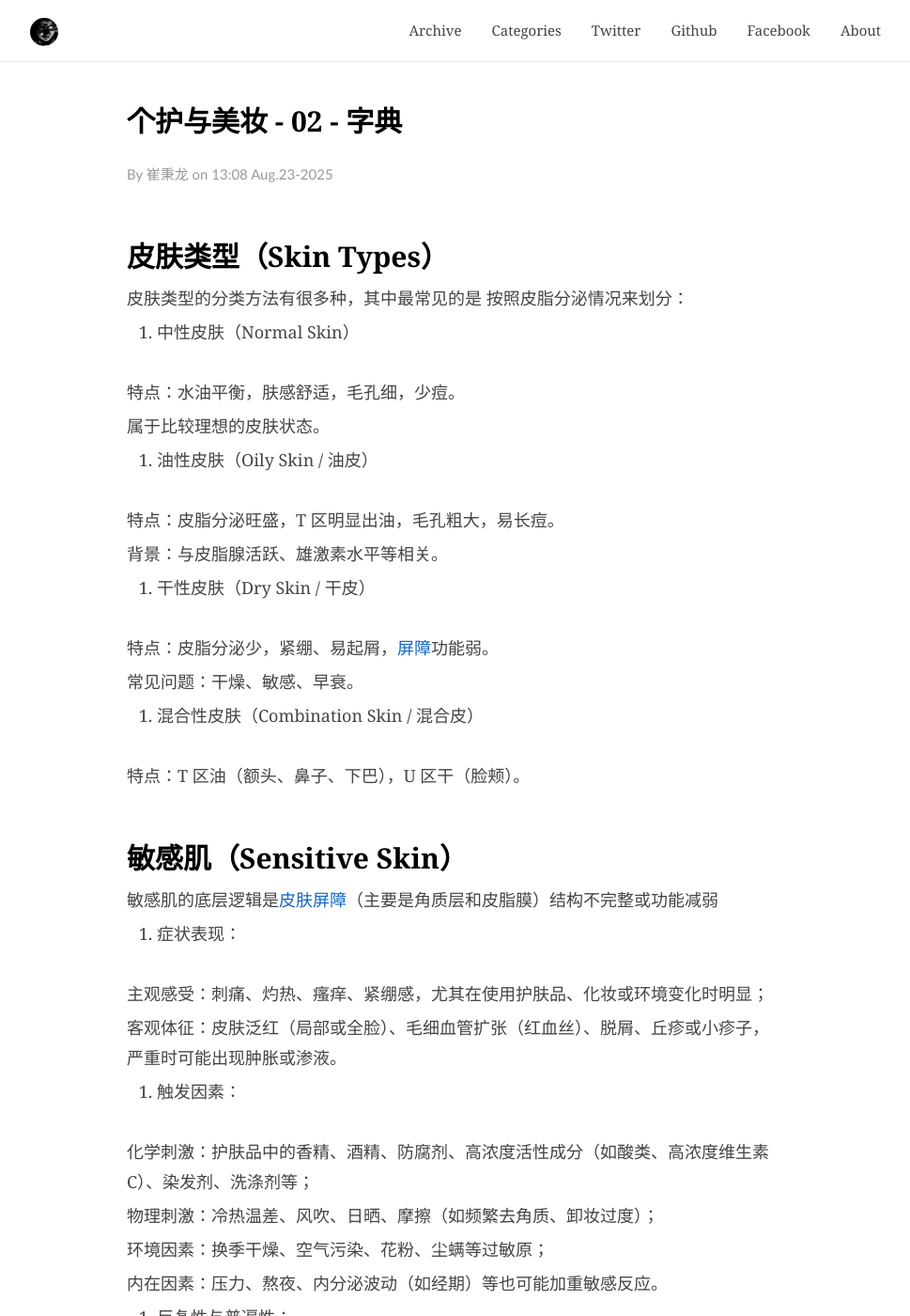
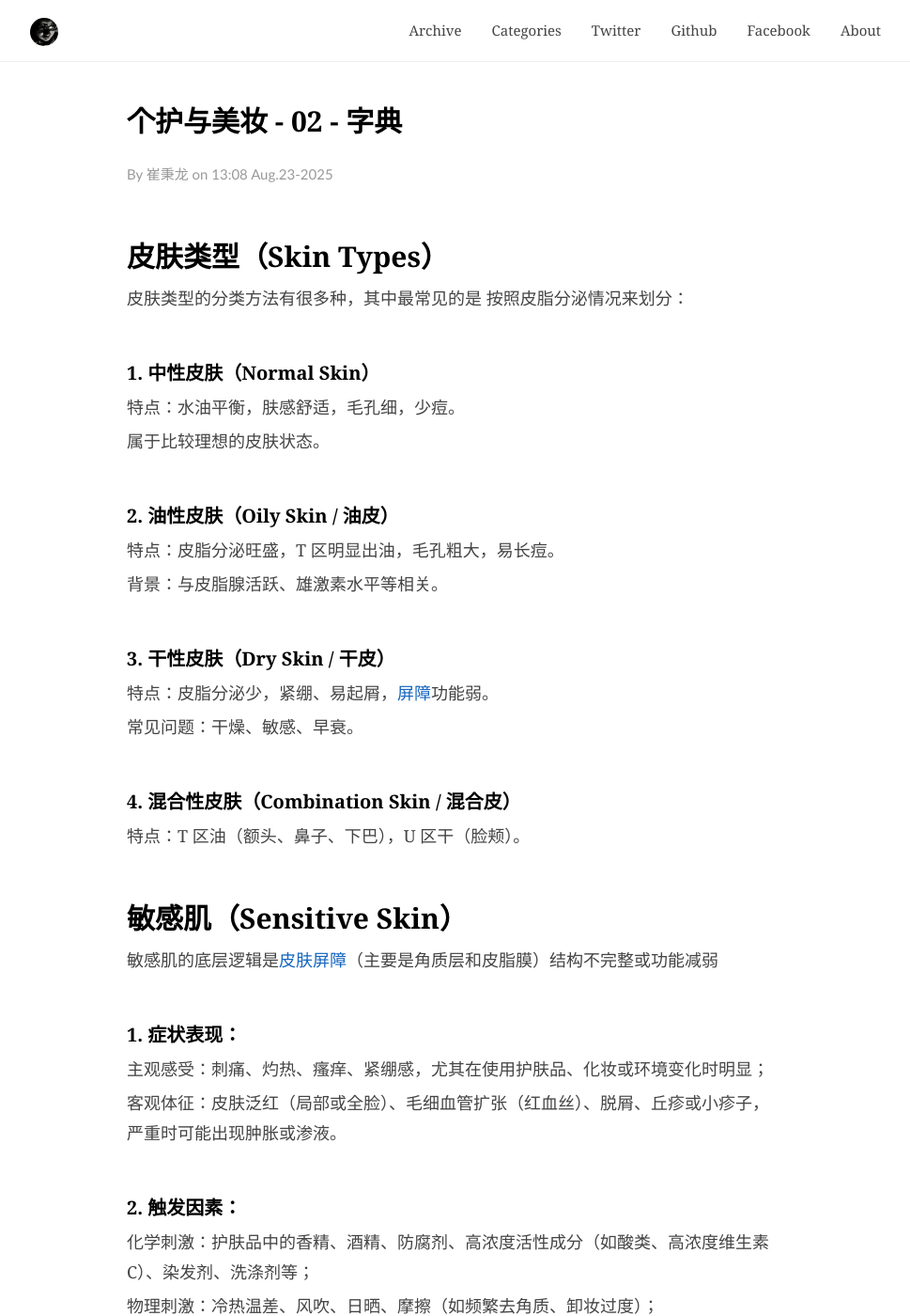
Before and after one commit to BerryBC/berrybc.github.io, a Jekyll site: the page built from _posts/Learn/Personal_Care_N_Beauty/2025-08-23-Personal_Care_Beauty-02-Dictionary.md, in a window 1280 px wide and 1400 px high. Shown: the whole window at 94% size, without its empty margins (155-1124 px from the left). Built offline with Jekyll 4.4.1, drawn with Linux system fonts in a browser that asks for light colours; some of the changed text lies outside the part shown.

Commit message:
更新一版

```diff
--- a/_posts/Learn/Personal_Care_N_Beauty/2025-08-23-Personal_Care_Beauty-02-Dictionary.md
+++ b/_posts/Learn/Personal_Care_N_Beauty/2025-08-23-Personal_Care_Beauty-02-Dictionary.md
@@ -11,25 +11,25 @@
 
 皮肤类型的分类方法有很多种，其中最常见的是 按照皮脂分泌情况来划分：
 
-1. 中性皮肤（Normal Skin）
+#### 1. 中性皮肤（Normal Skin）
 
 特点：水油平衡，肤感舒适，毛孔细，少痘。
 
 属于比较理想的皮肤状态。
 
-2. 油性皮肤（Oily Skin / 油皮）
+#### 2. 油性皮肤（Oily Skin / 油皮）
 
 特点：皮脂分泌旺盛，T 区明显出油，毛孔粗大，易长痘。
 
 背景：与皮脂腺活跃、雄激素水平等相关。
 
-3. 干性皮肤（Dry Skin / 干皮）
+#### 3. 干性皮肤（Dry Skin / 干皮）
 
 特点：皮脂分泌少，紧绷、易起屑，[屏障](#皮肤屏障)功能弱。
 
 常见问题：干燥、敏感、早衰。
 
-4. 混合性皮肤（Combination Skin / 混合皮）
+#### 4. 混合性皮肤（Combination Skin / 混合皮）
 
 特点：T 区油（额头、鼻子、下巴），U 区干（脸颊）。
 
@@ -38,13 +38,13 @@
 
 敏感肌的底层逻辑是[皮肤屏障](#皮肤屏障)（主要是角质层和皮脂膜）结构不完整或功能减弱
 
-1. 症状表现：
+#### 1. 症状表现：
 
 主观感受：刺痛、灼热、瘙痒、紧绷感，尤其在使用护肤品、化妆或环境变化时明显；
 
 客观体征：皮肤泛红（局部或全脸）、毛细血管扩张（红血丝）、脱屑、丘疹或小疹子，严重时可能出现肿胀或渗液。
 
-2. 触发因素：
+#### 2. 触发因素：
 
 化学刺激：护肤品中的香精、酒精、防腐剂、高浓度活性成分（如酸类、高浓度维生素 C）、染发剂、洗涤剂等；
 
@@ -54,7 +54,7 @@
 
 内在因素：压力、熬夜、内分泌波动（如经期）等也可能加重敏感反应。
 
-3. 反复性与普遍性：
+#### 3. 反复性与普遍性：
 
 敏感肌的不适症状并非偶尔发生，而是在接触上述刺激后频繁、持续出现，且对多种刺激可能产生交叉反应（如既怕香精又怕冷热风）。
 
@@ -72,7 +72,7 @@
 
 ## 屏障受损
 
-1. 主要表现
+#### 1. 主要表现
 
 干燥脱屑：角质层锁水能力下降，皮肤紧绷起皮，严重时出现鳞屑状脱落。
 
@@ -82,7 +82,7 @@
 
 反复感染：防御功能减弱，易继发细菌或真菌感染（如痤疮、皮炎）。
 
-2. 造成屏障受损的常见原因
+#### 2. 造成屏障受损的常见原因
 
 **外部因素**
 
@@ -106,7 +106,7 @@
 
 免疫或炎症性皮肤病（如银屑病、湿疹）
 
-3. 屏障受损时的临床/表面表现
+#### 3. 屏障受损时的临床/表面表现
 
 干燥、紧绷、脱屑
 
```
